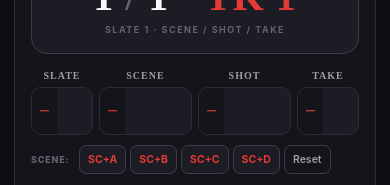
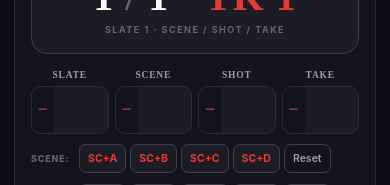
Before and after one commit to HongFilm/honglog, a React Native app: screen / in a window 390 px wide. Shown: the part 214-399 px from the top of the page. Built offline with nearby package versions, Linux system fonts and the light colour scheme.

Commit message:
fix: balance stepper grid columns and dynamic font scaling for multi-digit slate and takes

```diff
--- a/src/components/SlateControl.tsx
+++ b/src/components/SlateControl.tsx
@@ -135,13 +135,16 @@ export const SlateControl: React.FC = () => {
       <View style={styles.grid}>
         {(
           [
-            { label: 'SLATE', value: String(form.slate), onMinus: () => incrementSlate(-1), onPlus: () => incrementSlate(1), onChange: (t: string) => setForm({ slate: parseInt(t) || 1 }), numeric: true, accent: false, flex: 0.9 },
-            { label: 'SCENE', value: form.scene, onMinus: () => setForm({ scene: stepAlphaNum(form.scene, -1) }), onPlus: () => setForm({ scene: stepAlphaNum(form.scene, 1) }), onChange: (t: string) => setForm({ scene: t }), numeric: false, accent: false, flex: 1.35 },
-            { label: 'SHOT', value: form.shot, onMinus: () => setForm({ shot: stepAlphaNum(form.shot, -1) }), onPlus: () => setForm({ shot: stepAlphaNum(form.shot, 1) }), onChange: (t: string) => setForm({ shot: t }), numeric: false, accent: false, flex: 1.35 },
-            { label: 'TAKE', value: String(form.take), onMinus: () => incrementTake(-1), onPlus: () => incrementTake(1), onChange: (t: string) => setForm({ take: parseInt(t) || 1 }), numeric: true, accent: true, flex: 0.9 },
+            { label: 'SLATE', value: String(form.slate), onMinus: () => incrementSlate(-1), onPlus: () => incrementSlate(1), onChange: (t: string) => setForm({ slate: parseInt(t) || 1 }), numeric: true, accent: false },
+            { label: 'SCENE', value: form.scene, onMinus: () => setForm({ scene: stepAlphaNum(form.scene, -1) }), onPlus: () => setForm({ scene: stepAlphaNum(form.scene, 1) }), onChange: (t: string) => setForm({ scene: t }), numeric: false, accent: false },
+            { label: 'SHOT', value: form.shot, onMinus: () => setForm({ shot: stepAlphaNum(form.shot, -1) }), onPlus: () => setForm({ shot: stepAlphaNum(form.shot, 1) }), onChange: (t: string) => setForm({ shot: t }), numeric: false, accent: false },
+            { label: 'TAKE', value: String(form.take), onMinus: () => incrementTake(-1), onPlus: () => incrementTake(1), onChange: (t: string) => setForm({ take: parseInt(t) || 1 }), numeric: true, accent: true },
           ] as const
-        ).map((c) => (
-          <View style={[styles.col, { flex: c.flex }]} key={c.label}>
+        ).map((c) => {
+          const valLen = c.value.length;
+          const dynamicFontSize = valLen >= 4 ? 11 : valLen === 3 ? 12.5 : valLen === 2 ? 14.5 : 16;
+          return (
+            <View style={styles.col} key={c.label}>
               <Text style={[styles.label, { color: theme.textSecondary }]}>{c.label}</Text>
               <View style={[styles.stepper, { backgroundColor: theme.surfaceRaised, borderColor: theme.border }]}>
                 <TouchableOpacity
@@ -150,14 +153,17 @@ export const SlateControl: React.FC = () => {
                     haptic();
                     c.onMinus();
                   }}
+                  activeOpacity={0.7}
                 >
-                <Feather name="minus" size={14} color={theme.accent} />
+                  <Feather name="minus" size={13} color={theme.accent} />
                 </TouchableOpacity>
                 <TextInput
                   style={[
                     styles.valInput,
-                  { color: c.accent ? theme.accent : theme.textPrimary },
-                  c.value.length >= 3 && { fontSize: 13 },
+                    {
+                      color: c.accent ? theme.accent : theme.textPrimary,
+                      fontSize: dynamicFontSize,
+                    },
                   ]}
                   keyboardType={c.numeric ? 'numeric' : 'default'}
                   autoCapitalize="characters"
@@ -166,6 +172,7 @@ export const SlateControl: React.FC = () => {
                   multiline={false}
                   numberOfLines={1}
                   scrollEnabled={false}
+                  maxFontSizeMultiplier={1.1}
                 />
                 <TouchableOpacity
                   style={[styles.stepBtn, { backgroundColor: theme.surface }]}
@@ -173,12 +180,14 @@ export const SlateControl: React.FC = () => {
                     haptic();
                     c.onPlus();
                   }}
+                  activeOpacity={0.7}
                 >
-                <Feather name="plus" size={14} color={theme.accent} />
+                  <Feather name="plus" size={13} color={theme.accent} />
                 </TouchableOpacity>
               </View>
             </View>
-        ))}
+          );
+        })}
       </View>
 
       {/* Suffix Shortcuts */}
@@ -484,12 +493,14 @@ const styles = StyleSheet.create({
     flexDirection: 'row',
     gap: 6,
   },
-  col: {},
+  col: {
+    flex: 1,
+  },
   label: {
     fontFamily: THEME.fontMono,
-    fontSize: 10,
-    fontWeight: '700',
-    letterSpacing: 1,
+    fontSize: 9.5,
+    fontWeight: '800',
+    letterSpacing: 0.8,
     marginBottom: 6,
     textAlign: 'center',
   },
@@ -501,23 +512,22 @@ const styles = StyleSheet.create({
     overflow: 'hidden',
   },
   stepBtn: {
-    width: 25,
+    width: 22,
     height: 46,
     justifyContent: 'center',
     alignItems: 'center',
   },
   stepBtnText: {
-    fontSize: 18,
+    fontSize: 16,
     fontWeight: '700',
   },
   valInput: {
     flex: 1,
     height: 46,
     textAlign: 'center',
-    fontSize: 15,
-    fontWeight: '700',
+    fontWeight: '800',
     fontFamily: THEME.fontMono,
-    paddingHorizontal: 2,
+    paddingHorizontal: 0,
     paddingVertical: 0,
   },
   suffixContainer: {
```
Lines whose indentation alone changed are shown as unchanged.
